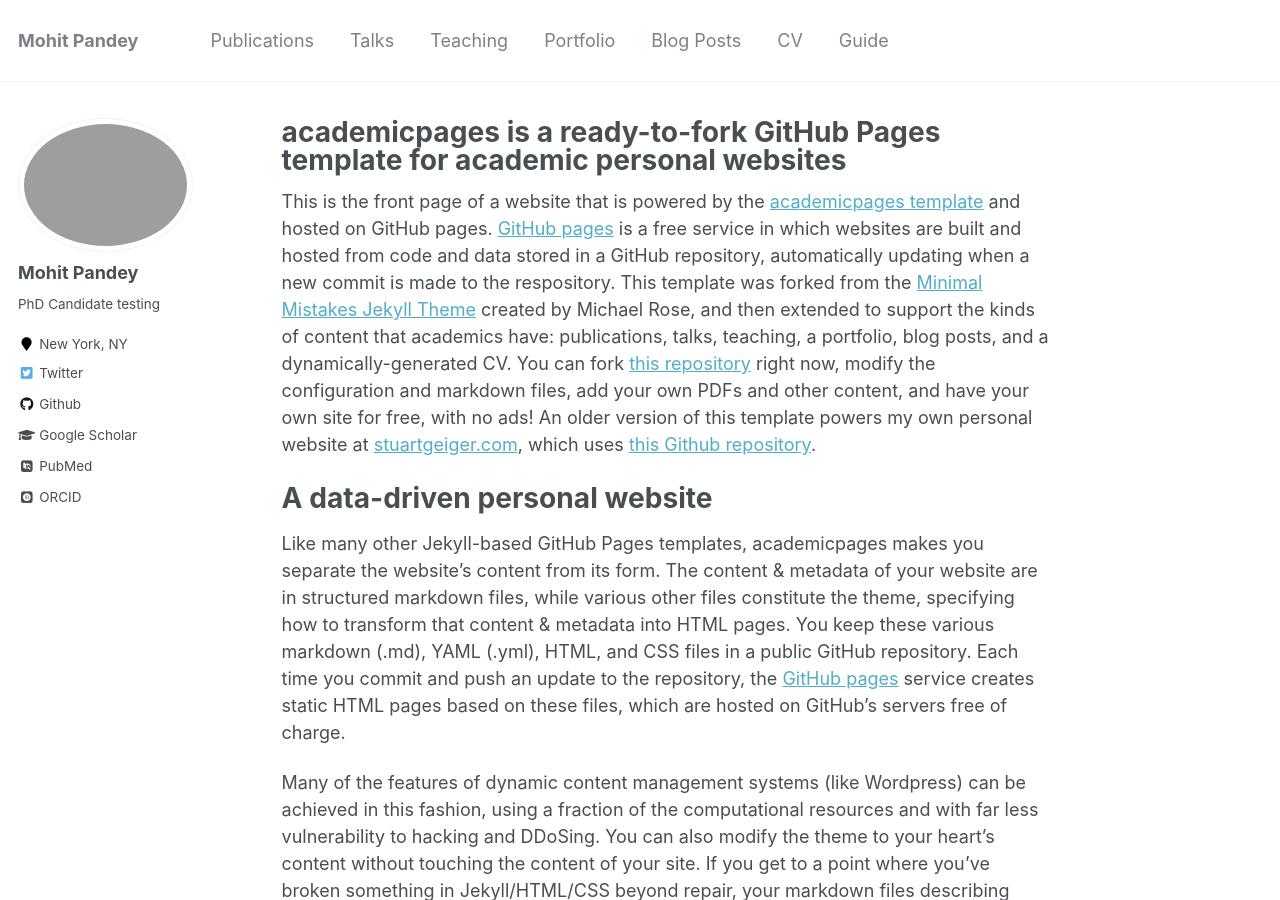
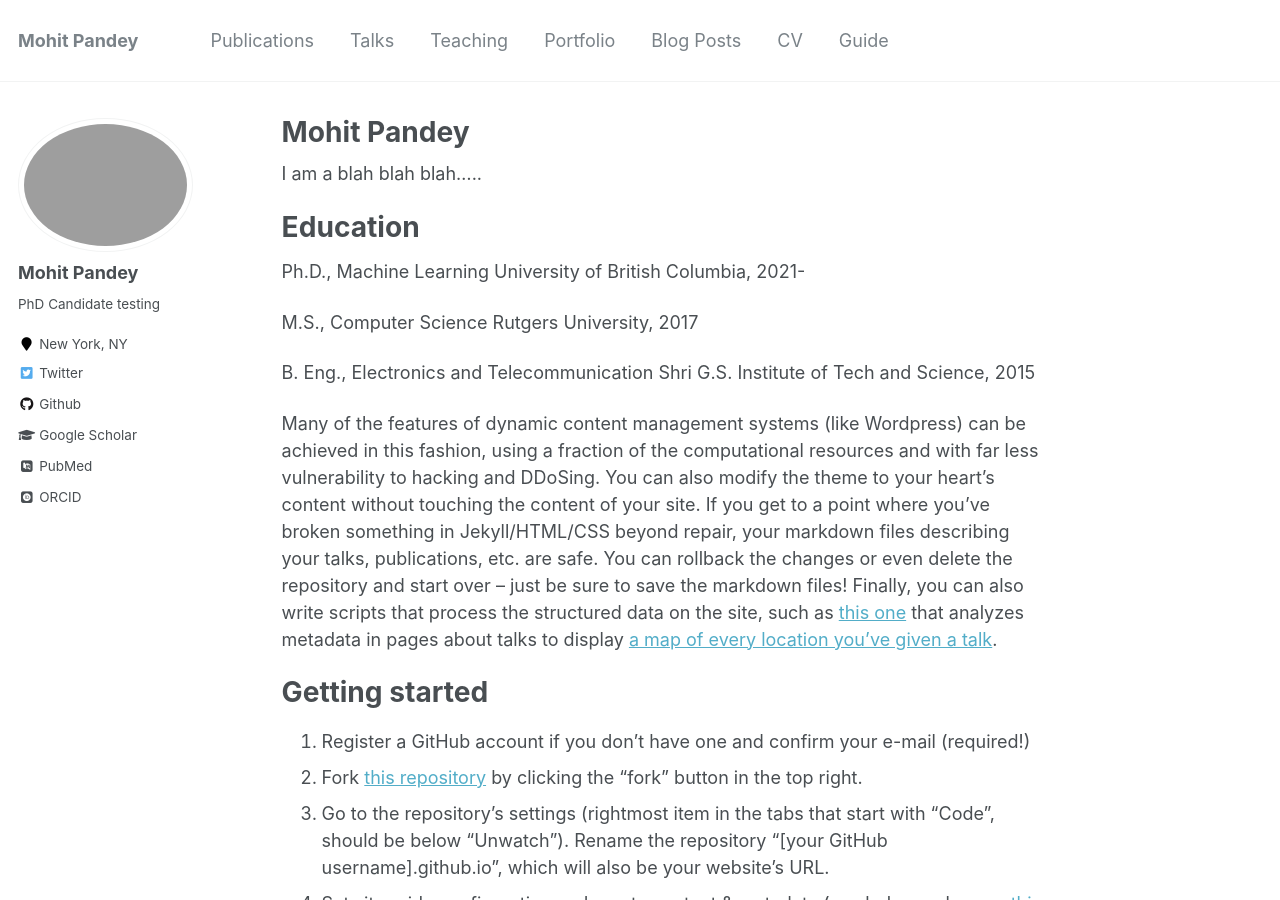
Before and after one commit to mohitpandey7/mohitpandey7.github.io, a Jekyll site: the page built from _pages/about.md, in a window 1280 px wide and 900 px high. Built offline with Jekyll 4.4.1, drawn with Linux system fonts in a browser that asks for light colours; some web fonts are replaced.

Commit message:
about education

```diff
--- a/_pages/about.md
+++ b/_pages/about.md
@@ -1,6 +1,6 @@
 ---
 permalink: /
-title: "academicpages is a ready-to-fork GitHub Pages template for academic personal websites"
+title: "Mohit Pandey"
 excerpt: "About me"
 author_profile: true
 redirect_from:
@@ -8,11 +8,18 @@ redirect_from:
   - /about.html
 ---
 
-This is the front page of a website that is powered by the [academicpages template](https://github.com/academicpages/academicpages.github.io) and hosted on GitHub pages. [GitHub pages](https://pages.github.com) is a free service in which websites are built and hosted from code and data stored in a GitHub repository, automatically updating when a new commit is made to the respository. This template was forked from the [Minimal Mistakes Jekyll Theme](https://mmistakes.github.io/minimal-mistakes/) created by Michael Rose, and then extended to support the kinds of content that academics have: publications, talks, teaching, a portfolio, blog posts, and a dynamically-generated CV. You can fork [this repository](https://github.com/academicpages/academicpages.github.io) right now, modify the configuration and markdown files, add your own PDFs and other content, and have your own site for free, with no ads! An older version of this template powers my own personal website at [stuartgeiger.com](http://stuartgeiger.com), which uses [this Github repository](https://github.com/staeiou/staeiou.github.io).
+I am a blah blah blah.....
 
-A data-driven personal website
+Education
 ======
-Like many other Jekyll-based GitHub Pages templates, academicpages makes you separate the website's content from its form. The content & metadata of your website are in structured markdown files, while various other files constitute the theme, specifying how to transform that content & metadata into HTML pages. You keep these various markdown (.md), YAML (.yml), HTML, and CSS files in a public GitHub repository. Each time you commit and push an update to the repository, the [GitHub pages](https://pages.github.com/) service creates static HTML pages based on these files, which are hosted on GitHub's servers free of charge.
+Ph.D., Machine Learning
+University of British Columbia,                                  2021-
+
+M.S., Computer Science
+Rutgers University,                                                    2017
+
+B. Eng., Electronics and Telecommunication
+Shri G.S. Institute of Tech and Science,                    2015
 
 Many of the features of dynamic content management systems (like Wordpress) can be achieved in this fashion, using a fraction of the computational resources and with far less vulnerability to hacking and DDoSing. You can also modify the theme to your heart's content without touching the content of your site. If you get to a point where you've broken something in Jekyll/HTML/CSS beyond repair, your markdown files describing your talks, publications, etc. are safe. You can rollback the changes or even delete the repository and start over -- just be sure to save the markdown files! Finally, you can also write scripts that process the structured data on the site, such as [this one](https://github.com/academicpages/academicpages.github.io/blob/master/talkmap.ipynb) that analyzes metadata in pages about talks to display [a map of every location you've given a talk](https://academicpages.github.io/talkmap.html).
 
```
Also changed, not shown: 7 other files.
